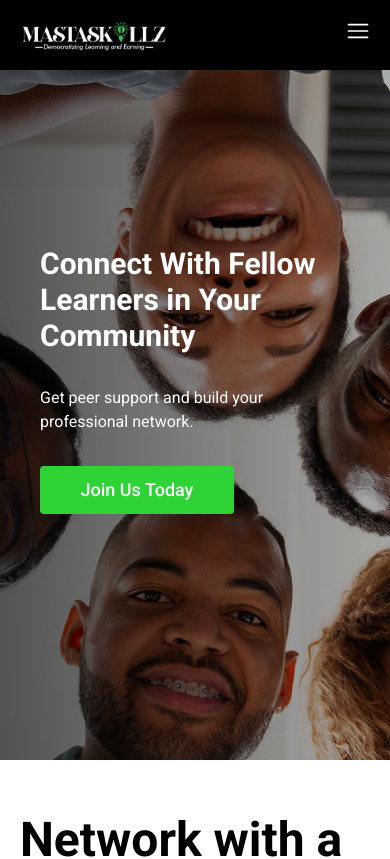
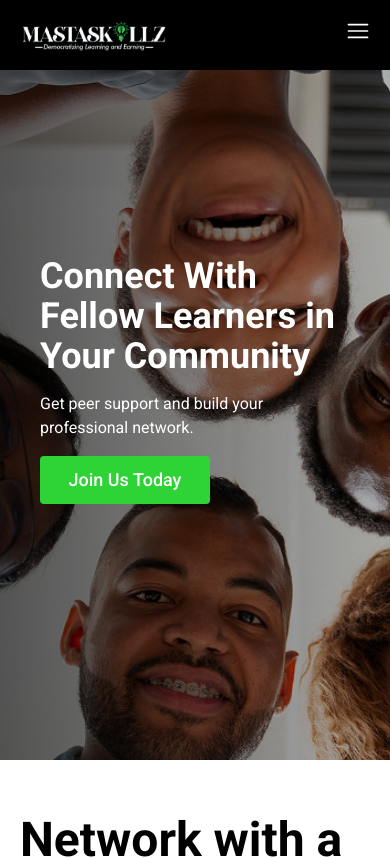
Before and after one commit to Thoobi/AgroskillHub, a React (Vite) app: page /community in a window 390 px wide. Shown: the top 859 px of the page. Built offline with nearby package versions, Linux system fonts and the light colour scheme.

Commit message:
feat: responsiveness of the community page

```diff
--- a/src/components/shared/Community/Header.tsx
+++ b/src/components/shared/Community/Header.tsx
@@ -9,9 +9,9 @@ const Header = () => {
       }}
       className="font-roboto text-white flex flex-col items-start justify-center gap-8 max-lg:w-full max-lg:px-5"
     >
-      <div className="px-16 flex flex-col items-start justify-center gap-8 max-lg:w-full max-lg:px-5">
+      <div className="px-16 flex flex-col items-start justify-center gap-8 max-lg:w-full max-lg:px-5 max-lg:gap-4">
         <div className="w-[560px] max-lg:w-full">
-          <h1 className="text-[3.5rem]/[72px] font-bold max-lg:text-3xl">
+          <h1 className="text-[3.5rem]/[72px] font-bold max-lg:text-4xl">
             Connect With Fellow Learners in Your Community
           </h1>
         </div>
@@ -19,7 +19,7 @@ const Header = () => {
           Get peer support and build your professional network.
         </p>
         <div className="flex gap-4 max-lg:flex-col">
-          <button className="bg-buttonprimary text-white rounded-[4px] h-[51px] w-[194px] max-lg:h-12 text-lg font-medium">
+          <button className="bg-buttonprimary text-white rounded-[4px] h-[51px] w-[194px] max-lg:h-12 text-lg font-medium max-lg:w-[170px]">
             Join Us Today
           </button>
         </div>
```
